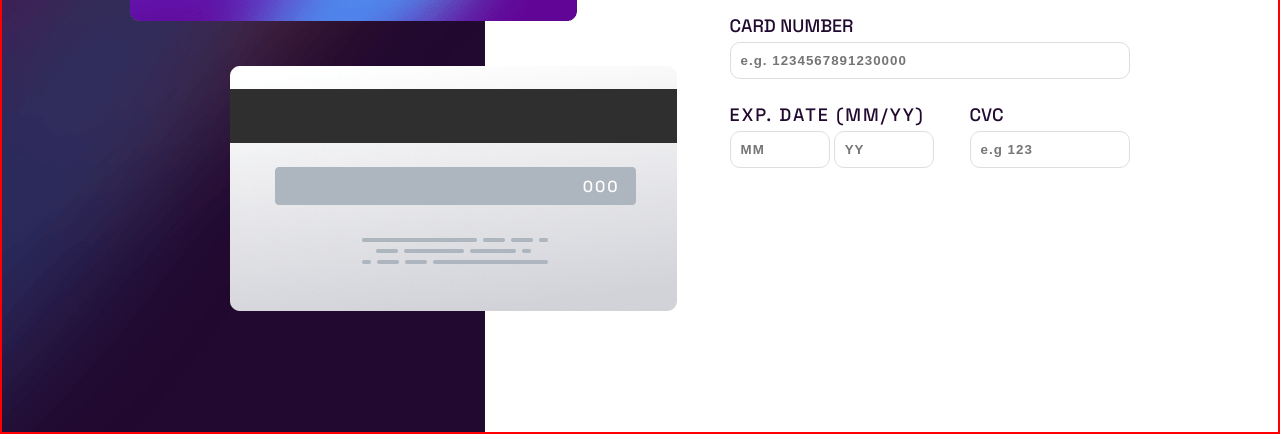
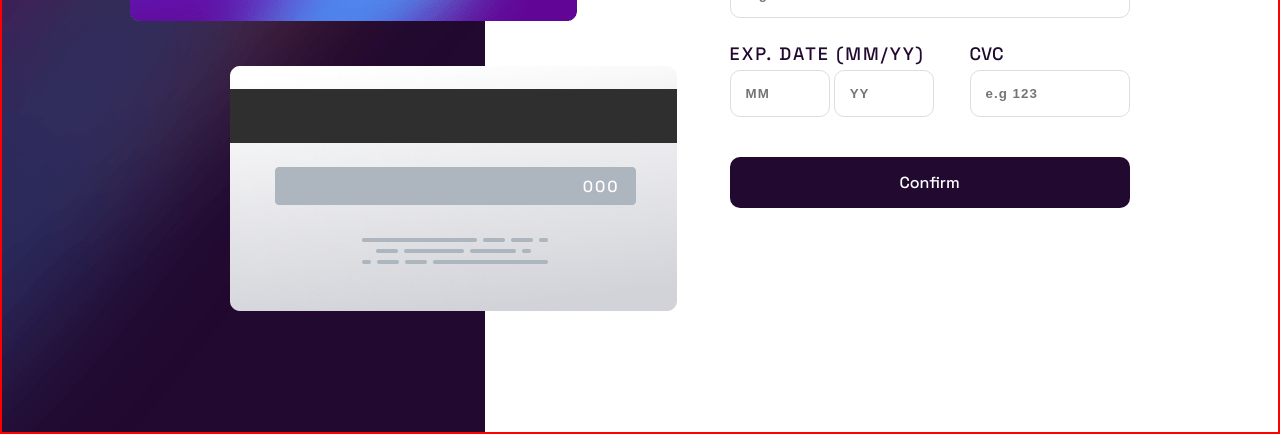
Before and after one commit to RMarlon/ProjectCredCard, a plain HTML site: page index.html in a window 1280 px wide. Shown: the part 416-850 px from the top of the page. Drawn offline with Linux system fonts and the light colour scheme.

Commit message:
button created

```diff
--- a/index.html
+++ b/index.html
@@ -63,6 +63,9 @@
             <input class="desc-input cvc" type="text" placeholder="e.g 123">
           </div>
         </div>
+        <div class="btn">
+          <a class="btn-confirm" href="">Confirm</a>
+        </div>
       </main>
     </div>
   </section>
--- a/style.css
+++ b/style.css
@@ -138,7 +138,7 @@ input {
 
 .desc-input {
     width: 400px;
-    padding: 10px;
+    padding: 15px;
     margin-top: 5px;
     outline: none;
     font-weight: bold;
@@ -166,3 +166,19 @@ input {
 .cvc{
     width: 160px;
 }
+
+.btn{
+    width: 400px;
+    display: flex;
+    padding: 15px;
+    margin: 40px 0;
+    cursor: pointer;
+    border-radius: 10px;
+    align-items: center;
+    justify-content: center;
+    background-color: var(--background-color-two);
+}
+
+.btn-confirm{
+    color: var(--text-color);
+}
```
